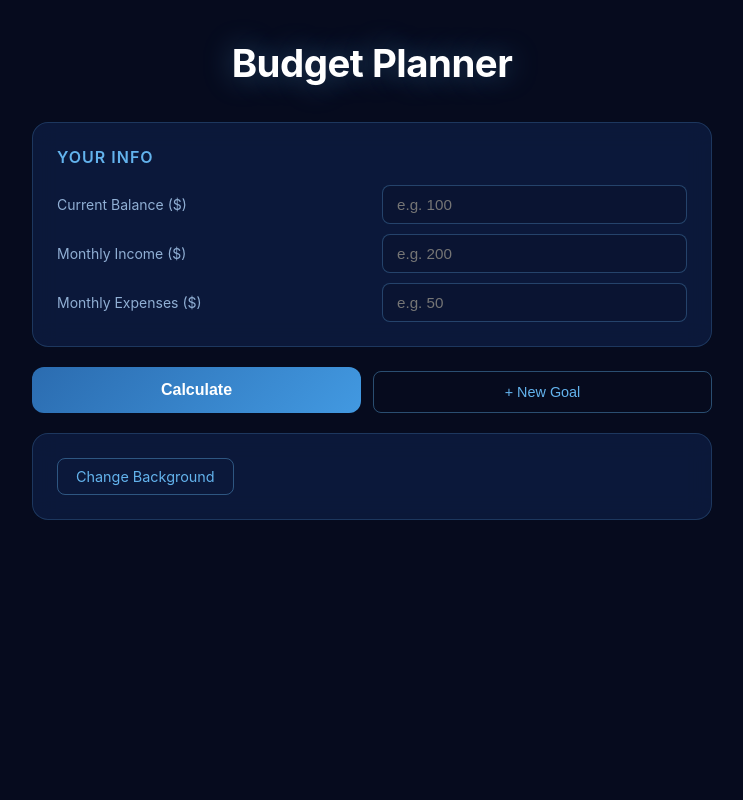
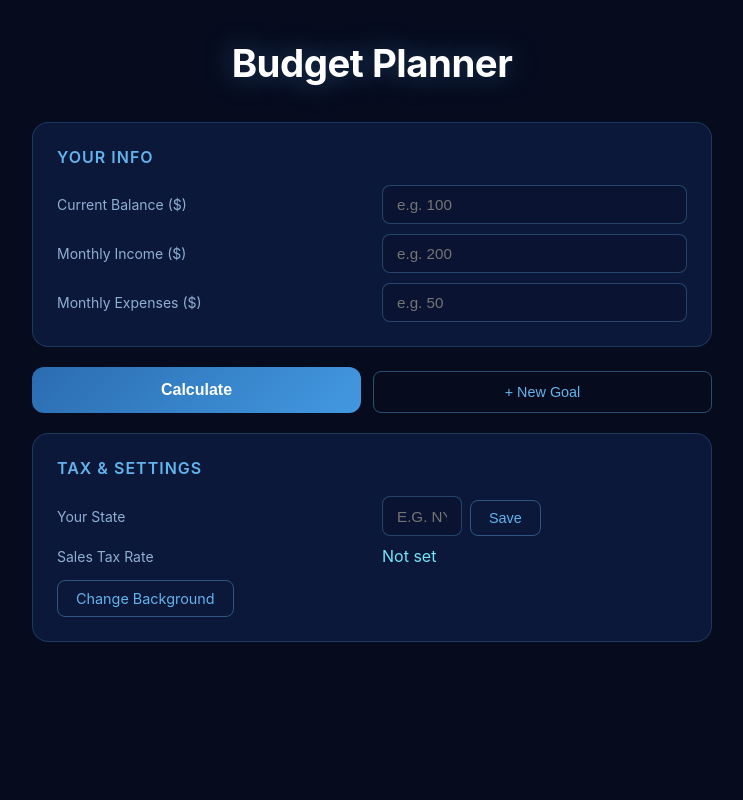
Before and after one commit to joshrosen20k-sketch/budget-planner, a Flask app: page / in a window 1280 px wide. Shown: the whole page, without its empty margins (268-1011 px from the left). Run offline with Flask 3, Linux system fonts and the light colour scheme.

Commit message:
Add sales tax by state

```diff
--- a/app.py
+++ b/app.py
@@ -22,23 +22,47 @@ else:
     USE_SUPABASE = False
 
 
+STATE_TAX_RATES = {
+    "AL": 4.0, "AK": 0.0, "AZ": 5.6, "AR": 6.5, "CA": 7.25,
+    "CO": 2.9, "CT": 6.35, "DE": 0.0, "FL": 6.0, "GA": 4.0,
+    "HI": 4.0, "ID": 6.0, "IL": 6.25, "IN": 7.0, "IA": 6.0,
+    "KS": 6.5, "KY": 6.0, "LA": 4.45, "ME": 5.5, "MD": 6.0,
+    "MA": 6.25, "MI": 6.0, "MN": 6.875, "MS": 7.0, "MO": 4.225,
+    "MT": 0.0, "NE": 5.5, "NV": 6.85, "NH": 0.0, "NJ": 6.625,
+    "NM": 5.125, "NY": 4.0, "NC": 4.75, "ND": 5.0, "OH": 5.75,
+    "OK": 4.5, "OR": 0.0, "PA": 6.0, "RI": 7.0, "SC": 6.0,
+    "SD": 4.5, "TN": 7.0, "TX": 6.25, "UT": 4.85, "VT": 6.0,
+    "VA": 5.3, "WA": 6.5, "WV": 6.0, "WI": 5.0, "WY": 4.0, "DC": 6.0
+}
+
+
 def load_data():
     if USE_SUPABASE:
         result = sb.table("budget_data").select("*").eq("id", 1).execute()
         if result.data:
             row = result.data[0]
-            return {"goals": row.get("goals") or [], "background": row.get("background")}
-        return {"goals": [], "background": None}
+            return {
+                "goals": row.get("goals") or [],
+                "background": row.get("background"),
+                "state": row.get("state"),
+                "tax_rate": row.get("tax_rate"),
+            }
+        return {"goals": [], "background": None, "state": None, "tax_rate": None}
     if os.path.exists(SAVE_FILE):
         with open(SAVE_FILE, "r") as f:
             return json.load(f)
-    return {"goals": [], "background": None}
+    return {"goals": [], "background": None, "state": None, "tax_rate": None}
 
 
 def save_data(data):
     if USE_SUPABASE:
         result = sb.table("budget_data").select("id").eq("id", 1).execute()
-        payload = {"goals": data.get("goals", []), "background": data.get("background")}
+        payload = {
+            "goals": data.get("goals", []),
+            "background": data.get("background"),
+            "state": data.get("state"),
+            "tax_rate": data.get("tax_rate"),
+        }
         if result.data:
             sb.table("budget_data").update(payload).eq("id", 1).execute()
         else:
@@ -61,7 +85,21 @@ def service_worker():
 @app.route("/")
 def index():
     data = load_data()
-    return render_template("index.html", goals=data["goals"], background=data.get("background"))
+    return render_template("index.html", goals=data["goals"], background=data.get("background"), state=data.get("state"), tax_rate=data.get("tax_rate"))
+
+
+@app.route("/save-state", methods=["POST"])
+def save_state():
+    body = request.json
+    state = body.get("state", "").upper().strip()
+    tax_rate = STATE_TAX_RATES.get(state)
+    if tax_rate is None:
+        return jsonify({"error": "Unknown state"}), 400
+    data = load_data()
+    data["state"] = state
+    data["tax_rate"] = tax_rate
+    save_data(data)
+    return jsonify({"state": state, "tax_rate": tax_rate})
 
 
 @app.route("/calculate", methods=["POST"])
@@ -80,9 +118,13 @@ def calculate():
     total_monthly_payments = 0
     results = []
 
+    tax_rate = float(body.get("tax_rate") or 0)
+
     for goal in goals:
         name = goal["name"]
-        cost = float(goal["cost"])
+        base_cost = float(goal["cost"])
+        cost = round(base_cost * (1 + tax_rate / 100), 2)
+        tax_amount = round(cost - base_cost, 2)
         plan_type = goal.get("plan_type", "save")
         monthly_payment = float(goal.get("monthly_payment") or 0)
         needed = cost - balance
@@ -109,6 +151,7 @@ def calculate():
                 "plan_type": "save",
                 "needed": round(needed, 2),
                 "cost": cost,
+                "tax_amount": tax_amount,
                 "months_to_save": round(months_to_save, 1) if months_to_save else None,
                 "months_remaining": months_remaining,
                 "months_elapsed": months_elapsed,
@@ -127,6 +170,7 @@ def calculate():
                 "plan_type": "payment",
                 "needed": round(needed, 2),
                 "cost": cost,
+                "tax_amount": tax_amount,
                 "monthly_payment": monthly_payment,
                 "num_payments": num_payments,
                 "total_paid": round(total_paid, 2) if total_paid else None,
--- a/templates/index.html
+++ b/templates/index.html
@@ -37,12 +37,21 @@
       <button class="btn-secondary" onclick="showPage('new-goal')">+ New Goal</button>
     </div>
 
-    <div class="card settings-row">
-      <label class="upload-label">
+    <div class="card">
+      <h2>Tax & Settings</h2>
+      <div class="form-grid">
+        <label>Your State</label>
+        <div style="display:flex;gap:8px;">
+          <input type="text" id="state-input" placeholder="e.g. NY" maxlength="2" style="text-transform:uppercase;width:80px;" value="{{ state or '' }}" />
+          <button class="btn-secondary" onclick="saveState()">Save</button>
+        </div>
+        <label>Sales Tax Rate</label>
+        <span id="tax-display" class="cyan">{% if tax_rate is not none %}{{ tax_rate }}%{% else %}Not set{% endif %}</span>
+      </div>
+      <label class="upload-label" style="margin-top:14px;">
         Change Background
         <input type="file" id="bg-upload" accept="image/*" hidden />
       </label>
-      <span id="bg-filename"></span>
     </div>
 
   </div>
@@ -89,6 +98,21 @@
   <script>
     const savedGoals = {{ goals | tojson }};
     let goals = savedGoals.slice();
+    let currentTaxRate = {{ tax_rate if tax_rate is not none else 0 }};
+
+    async function saveState() {
+      const state = document.getElementById("state-input").value.trim().toUpperCase();
+      if (!state) return alert("Enter a 2-letter state code like NY or CA.");
+      const res = await fetch("/save-state", {
+        method: "POST",
+        headers: { "Content-Type": "application/json" },
+        body: JSON.stringify({ state }),
+      });
+      if (!res.ok) return alert("Unknown state. Use a 2-letter code like NY.");
+      const data = await res.json();
+      currentTaxRate = data.tax_rate;
+      document.getElementById("tax-display").textContent = `${data.tax_rate}% (${data.state})`;
+    }
 
     function showPage(name) {
       document.querySelectorAll(".container").forEach(el => el.classList.add("hidden"));
@@ -145,7 +169,7 @@
       const res = await fetch("/calculate", {
         method: "POST",
         headers: { "Content-Type": "application/json" },
-        body: JSON.stringify({ balance, monthly_income, monthly_expenses, goals }),
+        body: JSON.stringify({ balance, monthly_income, monthly_expenses, goals, tax_rate: currentTaxRate }),
       });
 
       const data = await res.json();
@@ -195,7 +219,7 @@
               <div class="option-title green">Saving Up</div>
               <div class="option-row"><span>Total time needed</span><span>${timeString(r.months_to_save)}</span></div>
               <div class="option-row"><span>Time remaining</span><span class="cyan">${timeString(r.months_remaining)}</span></div>
-              <div class="option-row"><span>Total cost</span><span>$${r.cost.toFixed(2)}</span></div>
+              <div class="option-row"><span>Price + tax</span><span>$${r.cost.toFixed(2)} <span class="yellow">(+$${(r.tax_amount||0).toFixed(2)} tax)</span></span></div>
               <div class="progress-bar-wrap">
                 <div class="progress-bar-fill" style="width: ${progressPct}%"></div>
               </div>
@@ -216,7 +240,8 @@
             <div class="option full-width">
               <div class="option-title purple">Payment Plan</div>
               <div class="option-row"><span>Monthly payment</span><span>$${(r.monthly_payment||0).toFixed(2)} × ${r.num_payments || 0} months</span></div>
-              <div class="option-row"><span>Total cost</span><span>$${(r.total_paid||0).toFixed(2)}</span></div>
+              <div class="option-row"><span>Price + tax</span><span>$${r.cost.toFixed(2)} <span class="yellow">(+$${(r.tax_amount||0).toFixed(2)} tax)</span></span></div>
+              <div class="option-row"><span>Total paid</span><span>$${(r.total_paid||0).toFixed(2)}</span></div>
               <div class="option-row"><span>${r.can_afford ? "Leftover/month" : "Shortage/month"}</span>
                 <span class="${r.can_afford ? 'green' : 'red'}">${r.can_afford ? '+' : '-'}$${r.can_afford ? r.leftover.toFixed(2) : r.shortage.toFixed(2)}</span>
               </div>
```
